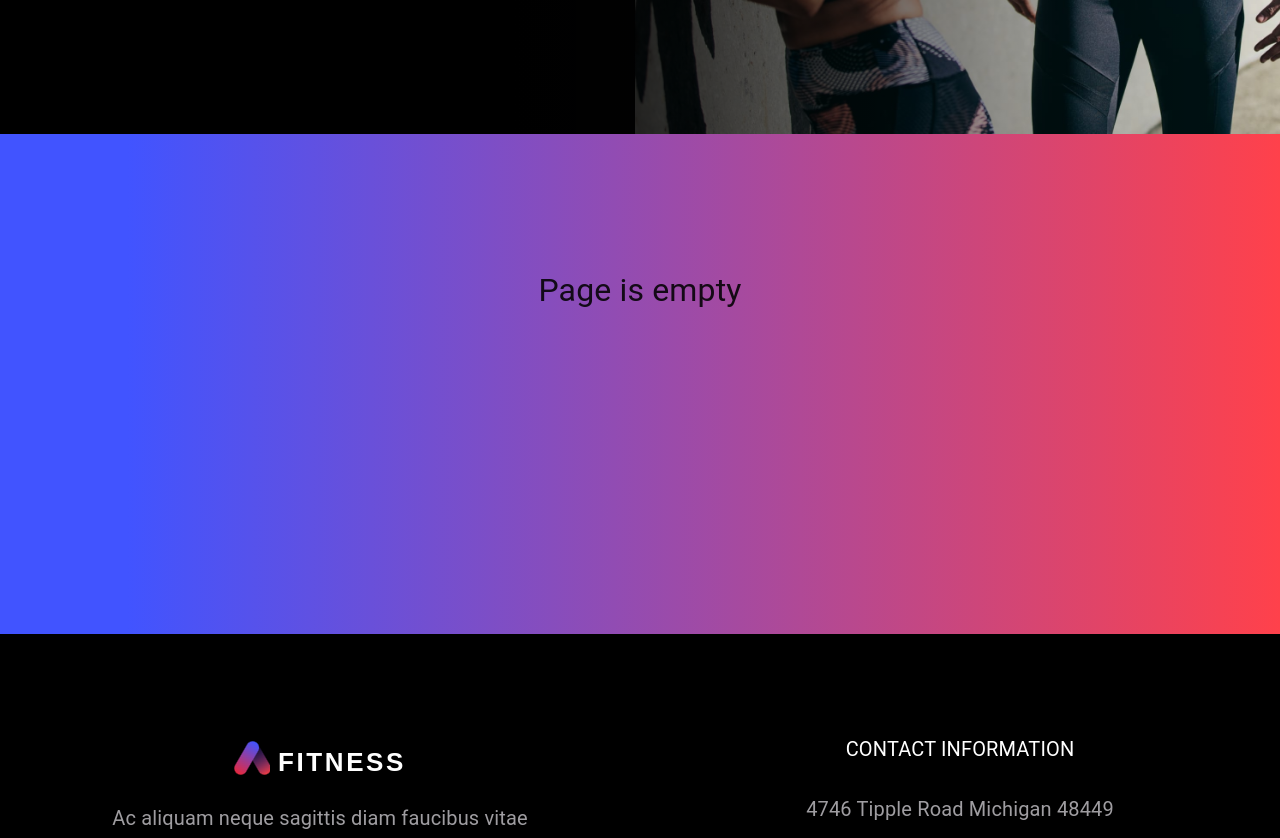
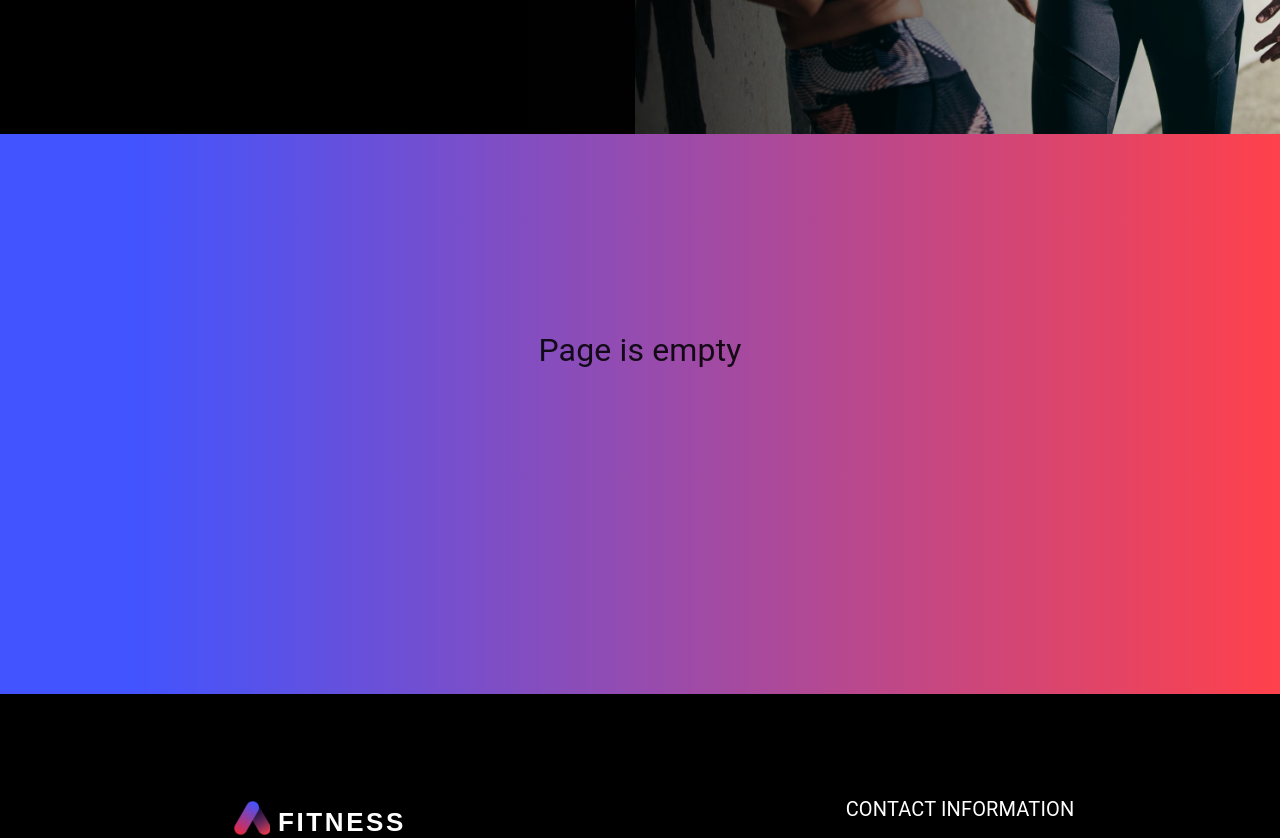
Before and after one commit to mrisaina/blog-project, a React (Create React App) app: page /trainings in a window 1280 px wide. Shown: the part 540-1378 px from the top of the page. Built offline with nearby package versions, Linux system fonts and the light colour scheme.

Commit message:
fixed margin

```diff
--- a/src/components/BlogCard/BlogCard.scss
+++ b/src/components/BlogCard/BlogCard.scss
@@ -14,6 +14,7 @@ $img-card-height: 250px;
 
 .blog-cards-list {
     display: flex;
+    margin-top: 60px;
     margin-bottom: 60px;
     flex-wrap: wrap;
     gap: 70px;
--- a/src/components/TrainingsList/TrainingsList.tsx
+++ b/src/components/TrainingsList/TrainingsList.tsx
@@ -39,7 +39,7 @@ const TrainingsList = ({ dateList, removeDate }: Props) => {
                     )
                 })
             ) : (
-                <Box className="empty-page wrapper">
+                <Box className="empty-page wrapper" sx={{ marginTop: '60px' }}>
                     <p className="empty-page-text">Page is empty</p>
                 </Box>
             )}
```
